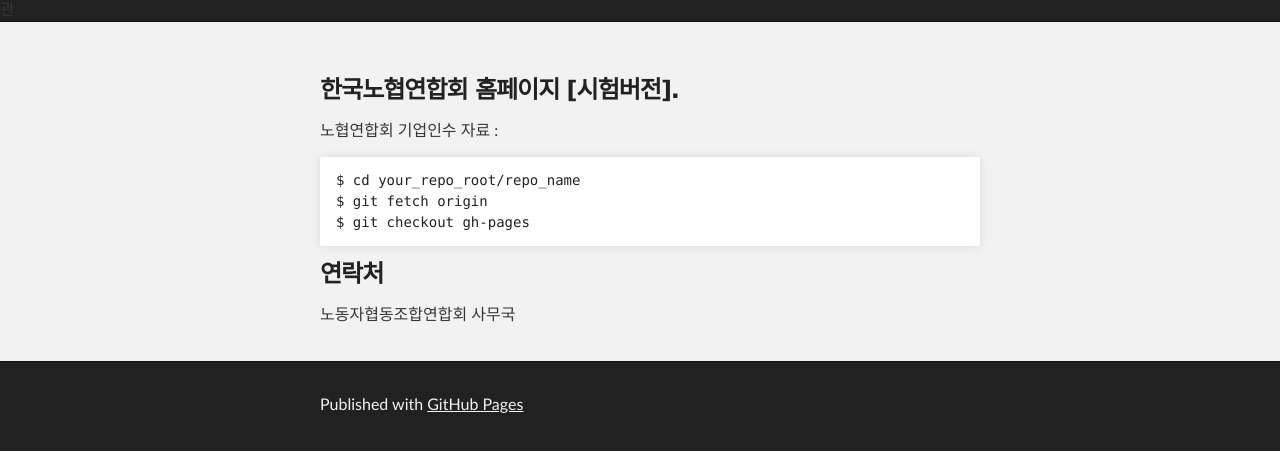
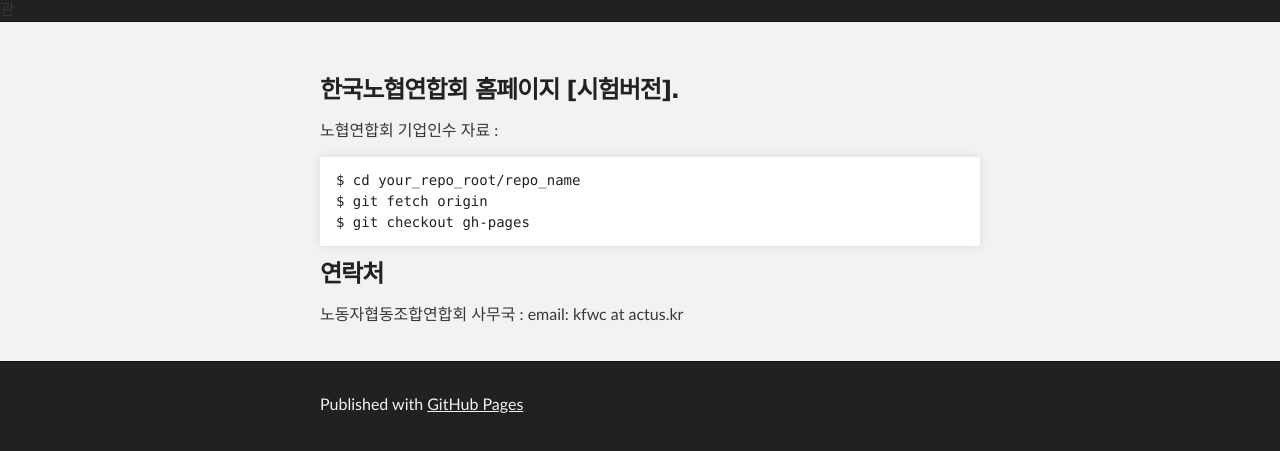
Before and after one commit to basicincom/kfwc.github.io, a plain HTML site: page index.html in a window 1280 px wide. Shown: the part 275-726 px from the top of the page. Drawn offline with Linux system fonts and the light colour scheme.

Commit message:
update contact info

```diff
--- a/index.html
+++ b/index.html
@@ -40,7 +40,7 @@ $ git checkout gh-pages
 <h3>
 <a name="%EC%97%B0%EB%9D%BD%EC%B2%98" class="anchor" href="#%EC%97%B0%EB%9D%BD%EC%B2%98"><span class="octicon octicon-link"></span></a>연락처</h3>
 
-<p>노동자협동조합연합회 사무국</p>
+<p>노동자협동조합연합회 사무국 : email: kfwc at actus.kr</p>
       </section>
     </div>
 
```
